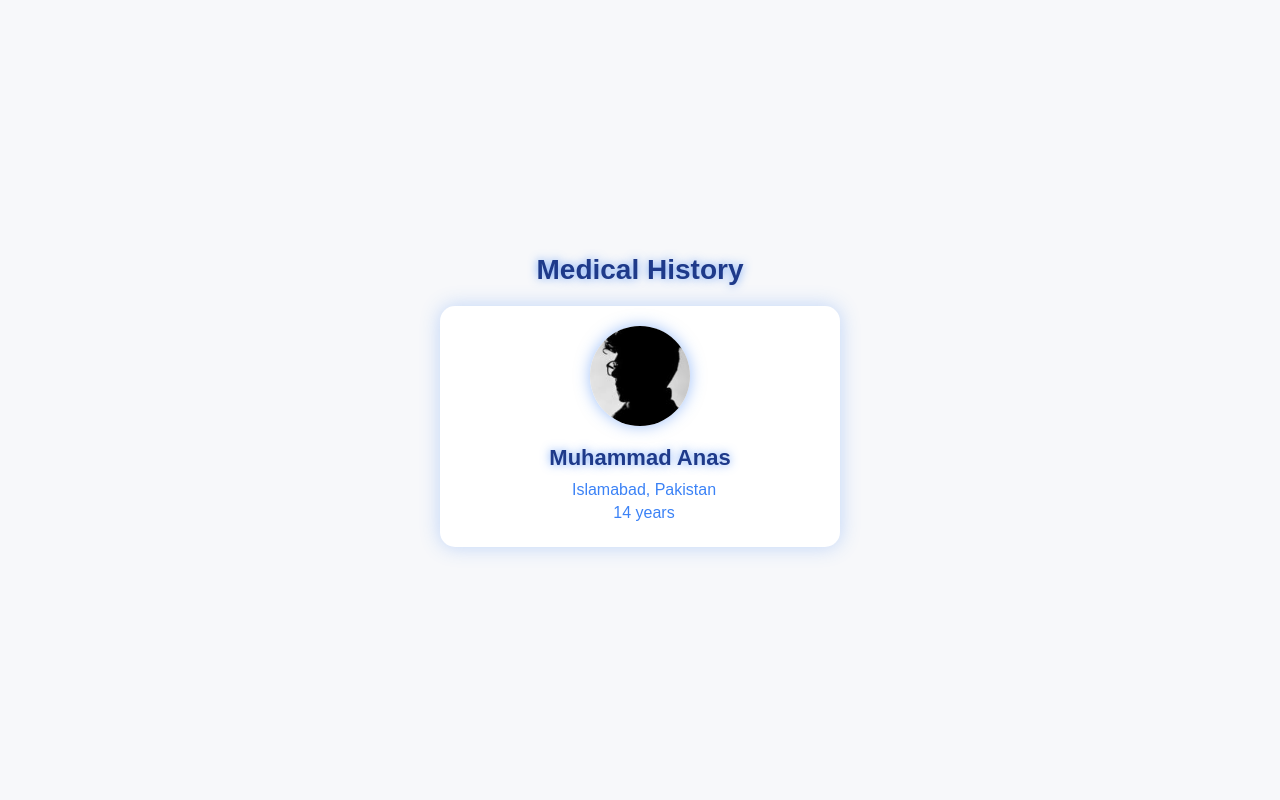
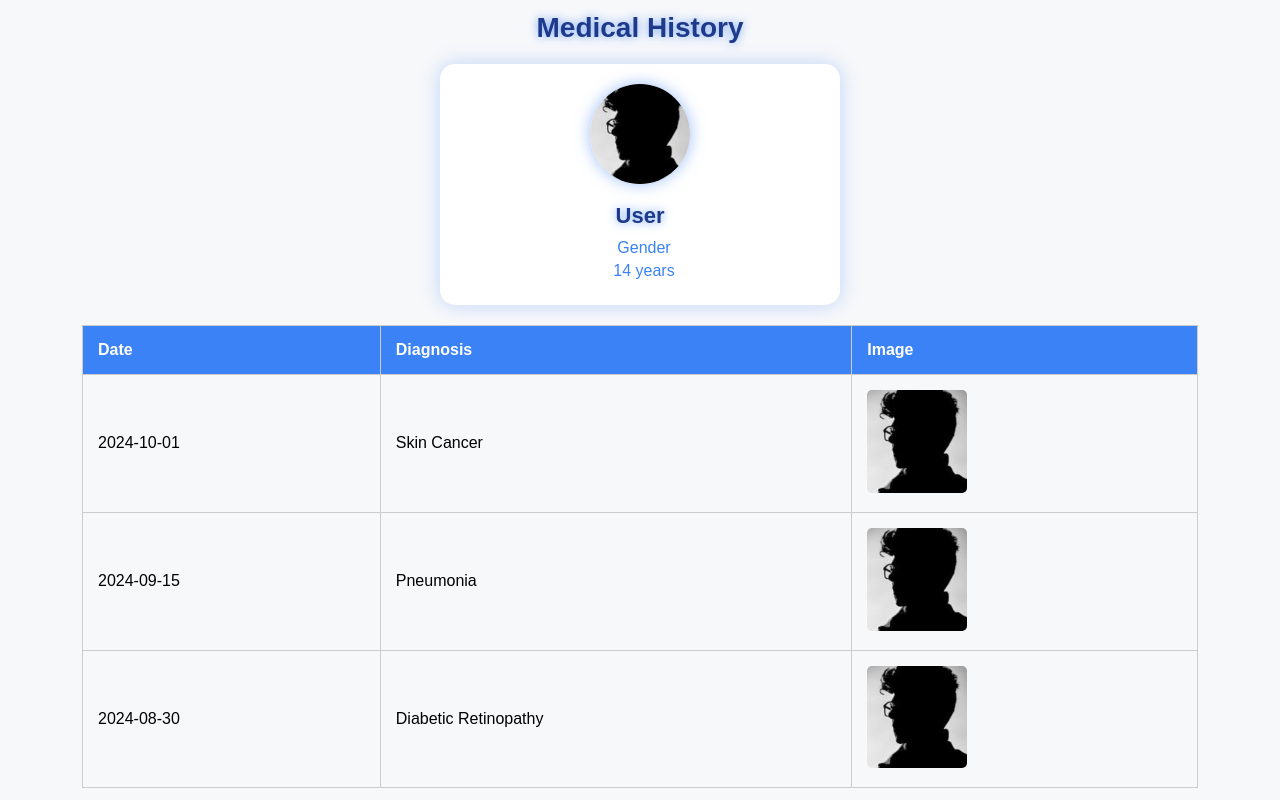
Before and after one commit to SajithAnuradha/MediScan, a React (Vite) app in the folder Webapp/mediscan/: page /history in a window 1280 px wide. Built offline with nearby package versions, Linux system fonts and the light colour scheme.

Commit message:
edited UI for history page

```diff
--- a/Webapp/mediscan/src/pages/History/History.css
+++ b/Webapp/mediscan/src/pages/History/History.css
@@ -1,3 +1,9 @@
+/* History.css */
+
+/* Existing styles... */
+
+/* Table Styles */
+
 /* History.css */
 
 /* Container */
@@ -63,3 +69,27 @@
   margin-right: 8px;
   color: #3b82f6;
 }
+
+.history-table {
+  width: 90%;
+  margin-top: 20px;
+  border-collapse: collapse; /* Ensures borders collapse into a single border */
+}
+
+.history-table th,
+.history-table td {
+  padding: 15px; /* Padding around table cells */
+  text-align: left; /* Align text to the left */
+  border: 1px solid #ccc; /* Light grey border */
+}
+
+.history-table th {
+  background-color: #3b82f6; /* Header background color */
+  color: white; /* Header text color */
+}
+
+.history-image {
+  width: 100px; /* Adjust as needed */
+  height: auto; /* Maintain aspect ratio */
+  border-radius: 5px; /* Rounded corners */
+}
--- a/Webapp/mediscan/src/pages/History/History.jsx
+++ b/Webapp/mediscan/src/pages/History/History.jsx
@@ -1,14 +1,32 @@
-import React from "react";
-import { useContext } from "react";
+import React, { useContext } from "react";
 import { StoreContext } from "../../context/StoreContext";
 import axios from "axios";
 import './History.css';
-import profile_photo from '../../assets/images/profile_photo.png'
+import profile_photo from '../../assets/images/profile_photo.png';
+const History = () => {
+  const { url, token ,user} = useContext(StoreContext);
 
-const History = () => {
-  const { url, token } = useContext(StoreContext);
+  // Sample data for the medical history (replace with actual data from your API)
+  const medicalHistory = [
+    {
+      date: '2024-10-01',
+      diagnosis: 'Skin Cancer',
+      image: profile_photo, // Replace with actual image URL
+    },
+    {
+      date: '2024-09-15',
+      diagnosis: 'Pneumonia',
+      image: profile_photo, // Replace with actual image URL
 
-  return(
+    },
+    {
+      date: '2024-08-30',
+      diagnosis: 'Diabetic Retinopathy',
+      image: profile_photo, // Replace with actual image URL
+    },
+  ];
+
+  return (
     <div className="history-container">
       {/* Heading */}
       <h1 className="history-heading">Medical History</h1>
@@ -20,12 +38,38 @@ const History = () => {
           alt="Profile"
           className="profile-image"
         />
-        <h2 className="profile-name">Muhammad Anas</h2>
+        <h2 className="profile-name">User</h2>
         <div className="profile-details">
-          <p><i className="fas fa-map-marker-alt"></i> Islamabad, Pakistan</p>
+          <p><i className="fas fa-map-marker-alt"></i> Gender</p>
           <p><i className="fas fa-birthday-cake"></i> 14 years</p>
         </div>
       </div>
+
+      {/* Medical History Table */}
+      <table className="history-table">
+        <thead>
+          <tr>
+            <th>Date</th>
+            <th>Diagnosis</th>
+            <th>Image</th>
+          </tr>
+        </thead>
+        <tbody>
+          {medicalHistory.map((entry, index) => (
+            <tr key={index}>
+              <td>{entry.date}</td>
+              <td>{entry.diagnosis}</td>
+              <td>
+                <img
+                  src={entry.image}
+                  alt={`Diagnosis for ${entry.date}`}
+                  className="history-image"
+                />
+              </td>
+            </tr>
+          ))}
+        </tbody>
+      </table>
     </div>
   );
 };
```
Lines whose indentation alone changed are shown as unchanged.
